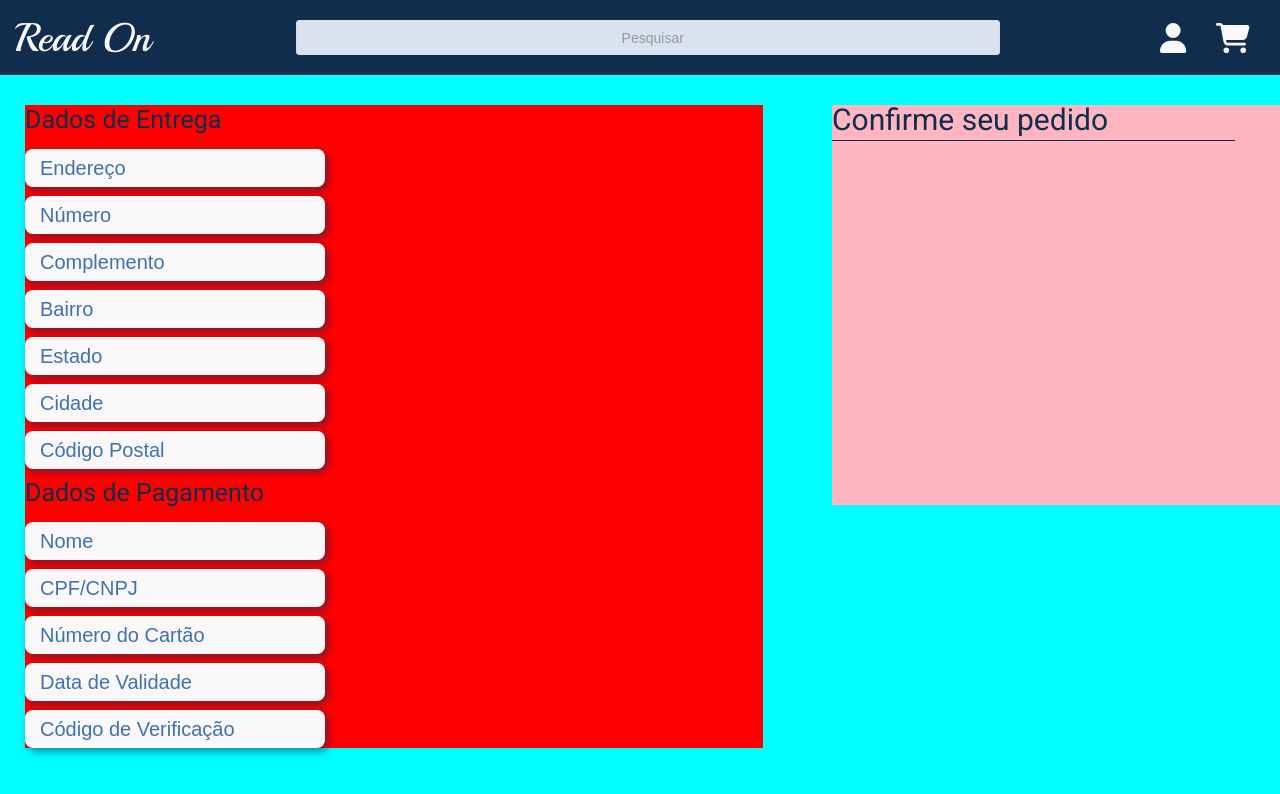
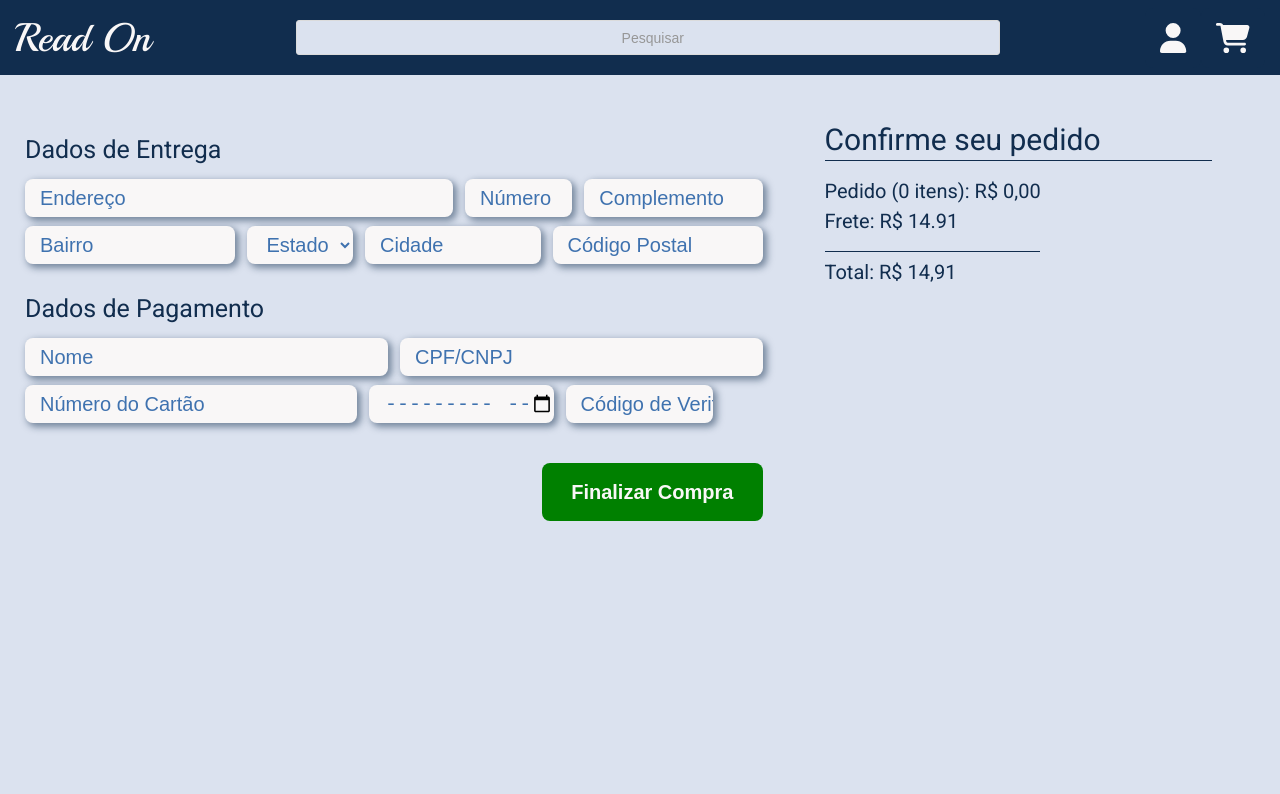
Before and after one commit to LucasPCotrim/projeto14-read_on-front, a React (Create React App) app: page /checkout in a window 1280 px wide. Shown: the top 794 px of the page. Built offline with nearby package versions, Linux system fonts and the light colour scheme; a web font is replaced by a local one.

Commit message:
Implemented CheckoutPage component with dynamic rendering based on UserContext

```diff
--- a/src/components/CheckoutPage/CheckoutPage.js
+++ b/src/components/CheckoutPage/CheckoutPage.js
@@ -1,29 +1,261 @@
-import { CheckoutPageStyle, FormStyle } from './ChekoutPage.style';
+import { CheckoutPageStyle, AddressFormStyle, PaymentFormStyle } from './ChekoutPage.style';
+import { useState, useContext } from 'react';
+import { useNavigate } from 'react-router-dom';
+import UserContext from '../../contexts/UserContext';
+import { checkout } from '../../services/readOnService';
+
+const ESTADOS = [
+  'AC',
+  'AL',
+  'AP',
+  'AM',
+  'BA',
+  'CE',
+  'ES',
+  'GO',
+  'MA',
+  'MT',
+  'MS',
+  'MG',
+  'PA',
+  'PB',
+  'PR',
+  'PE',
+  'PI',
+  'RJ',
+  'RN',
+  'RS',
+  'RO',
+  'RR',
+  'SC',
+  'SP',
+  'SE',
+  'TO',
+  'DF',
+];
+
+function OrderSummary() {
+  const { user } = useContext(UserContext);
+
+  let numberItems;
+  let orderValue;
+  if (user.cart) {
+    numberItems = user.cart.length;
+    orderValue = user.cart.reduce((acc, product) => {
+      return acc + product.price;
+    }, 0);
+  } else {
+    numberItems = 0;
+    orderValue = 0;
+  }
+  const orderValueString = orderValue.toLocaleString('pt-br', {
+    style: 'currency',
+    currency: 'BRL',
+  });
+  const shipping = Math.floor(Math.random() * (1500 - 400 + 1) + 400) / 100;
+  const shippingString = shipping.toFixed(2).toString().toLocaleString('pt-br', {
+    style: 'currency',
+    currency: 'BRL',
+  });
+  const totalValueString = (orderValue + shipping).toLocaleString('pt-br', {
+    style: 'currency',
+    currency: 'BRL',
+  });
+
+  return (
+    <>
+      <div className='order-summary-container'>
+        <h1>Confirme seu pedido</h1>
+        <div className='divide'></div>
+        <div className='order-value'>
+          <h2>{`Pedido (${
+            numberItems === 1 ? `1 item` : `${numberItems} itens`
+          }): ${orderValueString}`}</h2>
+        </div>
+        <div className='shipping'>
+          <h2>{`Frete: R$ ${shippingString}`}</h2>
+        </div>
+        <div className='divide-small'></div>
+        <div className='total-value'>
+          <h2>{`Total: ${totalValueString}`}</h2>
+        </div>
+      </div>
+    </>
+  );
+}
+
+function CheckoutForm() {
+  const navigate = useNavigate();
+  const [form, setForm] = useState({
+    address: '',
+    number: '',
+    addressComplement: '',
+    district: '',
+    state: '',
+    city: '',
+    postalCode: '',
+    name: '',
+    cpf: '',
+    cardNumber: '',
+    expirationDate: '',
+    cvv: '',
+  });
+
+  const handleForm = (event) => {
+    setForm({
+      ...form,
+      [event.target.name]: event.target.value,
+    });
+  };
+  const clearForm = () => {
+    setForm({
+      address: '',
+      number: '',
+      addressComplement: '',
+      district: '',
+      state: '',
+      city: '',
+      postalCode: '',
+      name: '',
+      cpf: '',
+      cardNumber: '',
+      expirationDate: '',
+      cvv: '',
+    });
+  };
+  const executeCheckout = (event) => {
+    event.preventDefault();
+    console.log(form);
+    clearForm();
+    const promise = checkout(form);
+    promise
+      .then(() => {
+        clearForm();
+        alert('Compra realizada com sucesso!');
+        navigate('/');
+      })
+      .catch((res) => {
+        alert(res.response?.data?.message || 'Error when connecting to the database');
+        clearForm();
+      });
+  };
+
+  return (
+    <form onSubmit={executeCheckout}>
+      <AddressFormStyle>
+        <h1>Dados de Entrega</h1>
+        <div className='address-street'>
+          <input
+            type='text'
+            name='address'
+            placeholder='Endereço'
+            value={form.address}
+            onChange={handleForm}
+          />
+          <input
+            type='number'
+            name='number'
+            placeholder='Número'
+            value={form.number}
+            onChange={handleForm}
+          />
+          <input
+            type='text'
+            name='addressComplement'
+            placeholder='Complemento'
+            value={form.addressComplement}
+            onChange={handleForm}
+          />
+        </div>
+        <div className='address-city'>
+          <input
+            type='text'
+            name='district'
+            placeholder='Bairro'
+            value={form.district}
+            onChange={handleForm}
+          />
+          <select name='state' value={form.state} onChange={handleForm}>
+            <option value='Estado'>Estado</option>
+            {ESTADOS.map((estado, index) => {
+              return (
+                <option value={estado} key={index}>
+                  {estado}
+                </option>
+              );
+            })}
+          </select>
+          <input
+            type='text'
+            name='city'
+            placeholder='Cidade'
+            value={form.city}
+            onChange={handleForm}
+          />
+          <input
+            type='number'
+            name='postalCode'
+            placeholder='Código Postal'
+            value={form.postalCode}
+            onChange={handleForm}
+          />
+        </div>
+      </AddressFormStyle>
+      <PaymentFormStyle>
+        <h1>Dados de Pagamento</h1>
+        <div className='customer-info'>
+          <input
+            type='text'
+            name='name'
+            placeholder='Nome'
+            value={form.name}
+            onChange={handleForm}
+          />
+          <input
+            type='number'
+            name='cpf'
+            placeholder='CPF/CNPJ'
+            value={form.cpf}
+            onChange={handleForm}
+          />
+        </div>
+        <div className='card-info'>
+          <input
+            type='number'
+            name='cardNumber'
+            placeholder='Número do Cartão'
+            value={form.cardNumber}
+            onChange={handleForm}
+          />
+          <input
+            type='month'
+            name='expirationDate'
+            placeholder='Data de Validade'
+            value={form.expirationDate}
+            onChange={handleForm}
+          />
+          <input
+            type='number'
+            name='cvv'
+            placeholder='Código de Verificação'
+            value={form.cvv}
+            onChange={handleForm}
+          />
+        </div>
+      </PaymentFormStyle>
+      <button>
+        <h2>Finalizar Compra</h2>
+      </button>
+    </form>
+  );
+}
 
 export default function CheckoutPage() {
   return (
     <>
       <CheckoutPageStyle>
-        <div className='order-summary-container'>
-          <h1>Confirme seu pedido</h1>
-          <div className='divide'></div>
-        </div>
-        <FormStyle>
-          <h1>Dados de Entrega</h1>
-          <input type='text' name='address' placeholder='Endereço' />
-          <input type='number' name='Number' placeholder='Número' />
-          <input type='text' name='address-complement' placeholder='Complemento' />
-          <input type='text' name='district' placeholder='Bairro' />
-          <input type='text' name='state' placeholder='Estado' />
-          <input type='text' name='city' placeholder='Cidade' />
-          <input type='number' name='postal-code' placeholder='Código Postal' />
-          <h1>Dados de Pagamento</h1>
-          <input type='text' name='name' placeholder='Nome' />
-          <input type='number' name='CPF' placeholder='CPF/CNPJ' />
-          <input type='number' name='card-number' placeholder='Número do Cartão' />
-          <input type='text' name='expiration-date' placeholder='Data de Validade' />
-          <input type='number' name='cvv' placeholder='Código de Verificação' />
-        </FormStyle>
+        <OrderSummary />
+        <CheckoutForm />
       </CheckoutPageStyle>
     </>
   );
--- a/src/components/CheckoutPage/ChekoutPage.style.js
+++ b/src/components/CheckoutPage/ChekoutPage.style.js
@@ -1,41 +1,100 @@
 import styled from 'styled-components';
 
 export const CheckoutPageStyle = styled.div`
-  position: relative;
   margin-top: 75px;
-  background-color: cyan;
   width: min(1400px, 100vw);
   height: 100vh;
   display: flex;
-  flex-direction: column;
-  justify-content: flex-start;
+  flex-direction: row-reverse;
+  justify-content: space-between;
   align-items: flex-start;
   padding: 0 25px;
   overflow: hidden;
   .order-summary-container {
-    background-color: lightpink;
-    position: absolute;
-    top: 30px;
-    right: 0;
+    margin-top: 50px;
     width: 35%;
-    height: 50%;
     h1 {
       font-size: 30px;
       color: var(--quaternary-color);
     }
+    .order-value,
+    .shipping,
+    .total-value {
+      margin-top: 10px;
+      h2 {
+        font-size: 20px;
+        color: var(--quaternary-color);
+      }
+    }
+
     .divide {
-      margin: 5px 0;
+      margin: 5px 0 20px 0;
       height: 1px;
       width: 90%;
       background-color: var(--quaternary-color);
     }
+    .divide-small {
+      margin: 20px 0 5px 0;
+      height: 1px;
+      width: 50%;
+      background-color: var(--quaternary-color);
+    }
+  }
+  form {
+    display: flex;
+    flex-direction: column;
+    justify-content: flex-start;
+    align-items: flex-start;
+    margin-top: 30px;
+    width: 60%;
+    > button {
+      align-self: flex-end;
+      margin-top: 40px;
+      width: 30%;
+      height: 58px;
+      background-color: green;
+      border: none;
+      border-radius: 8px;
+      text-align: center;
+      display: flex;
+      align-items: center;
+      justify-content: center;
+      cursor: pointer;
+      h2 {
+        font-size: 20px;
+        font-style: normal;
+        font-weight: 700;
+        line-height: 23px;
+        color: var(--primary-color);
+      }
+      &:disabled {
+        background-color: var(--primary-color);
+        cursor: initial;
+        h2 {
+          color: var(--tertiary-color);
+        }
+      }
+    }
+  }
+  @media (max-width: 1000px) {
+    flex-direction: column;
+    justify-content: flex-start;
+    align-items: center;
+    gap: 40px;
+    .order-summary-container {
+      margin: 30px 0 0 0;
+      width: 100%;
+      height: initial;
+    }
+    form {
+      margin: 0;
+      width: 100%;
+    }
   }
 `;
 
-export const FormStyle = styled.form`
-  background-color: red;
+const FormStyle = styled.div`
   margin-top: 30px;
-  width: 60%;
   display: flex;
   flex-direction: column;
   align-items: flex-start;
@@ -47,15 +106,16 @@ export const FormStyle = styled.form`
     line-height: 30px;
     margin-bottom: 5px;
   }
-  > input {
-    width: 300px;
+  input,
+  select {
     height: 38px;
+    width: 100%;
     background-color: var(--primary-color);
     border-radius: 8px;
     box-shadow: 3px 3px 7px 1px rgba(17, 45, 78, 0.5);
     font-size: 20px;
     line-height: 23px;
-    color: var(--quaternary-color);
+    color: var(--tertiary-color);
     padding-left: 15px;
     outline: none;
     &::placeholder {
@@ -67,4 +127,81 @@ export const FormStyle = styled.form`
       color: transparent;
     }
   }
+  select * {
+    color: var(--tertiary-color);
+  }
+  input[type='number']::-webkit-outer-spin-button,
+  input[type='number']::-webkit-inner-spin-button {
+    -webkit-appearance: none;
+    margin: 0;
+  }
+  input[type='number'] {
+    -moz-appearance: textfield;
+  }
 `;
+
+export const AddressFormStyle = styled(FormStyle)`
+  > div {
+    width: 100%;
+    display: flex;
+    flex-direction: row;
+    align-items: center;
+    justify-content: flex-start;
+    gap: 12px;
+  }
+  .address-street {
+    input[name='address'] {
+      width: 60%;
+    }
+    input[name='number'] {
+      width: 15%;
+    }
+    input[name='addressComplement'] {
+      width: 25%;
+    }
+  }
+  .address-city {
+    input[name='district'] {
+      width: 30%;
+    }
+    select[name='state'] {
+      width: 15%;
+    }
+    input[name='city'] {
+      width: 25%;
+    }
+    input[name='postalCode'] {
+      width: 30%;
+    }
+  }
+`;
+
+export const PaymentFormStyle = styled(FormStyle)`
+  > div {
+    width: 100%;
+    display: flex;
+    flex-direction: row;
+    align-items: center;
+    justify-content: flex-start;
+    gap: 12px;
+  }
+  .customer-info {
+    input[name='name'] {
+      width: 60%;
+    }
+    input[name='cpf'] {
+      width: 60%;
+    }
+  }
+  .card-info {
+    input[name='cardNumber'] {
+      width: 45%;
+    }
+    input[name='expirationDate'] {
+      width: 25%;
+    }
+    input[name='cvv'] {
+      width: 20%;
+    }
+  }
+`;
--- a/src/components/TopMenu/TopMenu.js
+++ b/src/components/TopMenu/TopMenu.js
@@ -31,7 +31,11 @@ function CartMenu({ setCartPopUpMenu }) {
           <button onClick={() => navigate('/cart')}>
             <h2>Visualizar Carrinho</h2>
           </button>
-          <button onClick={() => navigate('/checkout')}>
+          <button
+            onClick={() => {
+              setCartPopUpMenu(false);
+              navigate('/checkout');
+            }}>
             <h2>Finalizar Compra</h2>
           </button>
         </div>
```
Also changed, not shown: src/services/readOnService.js (+7 -1 lines).
